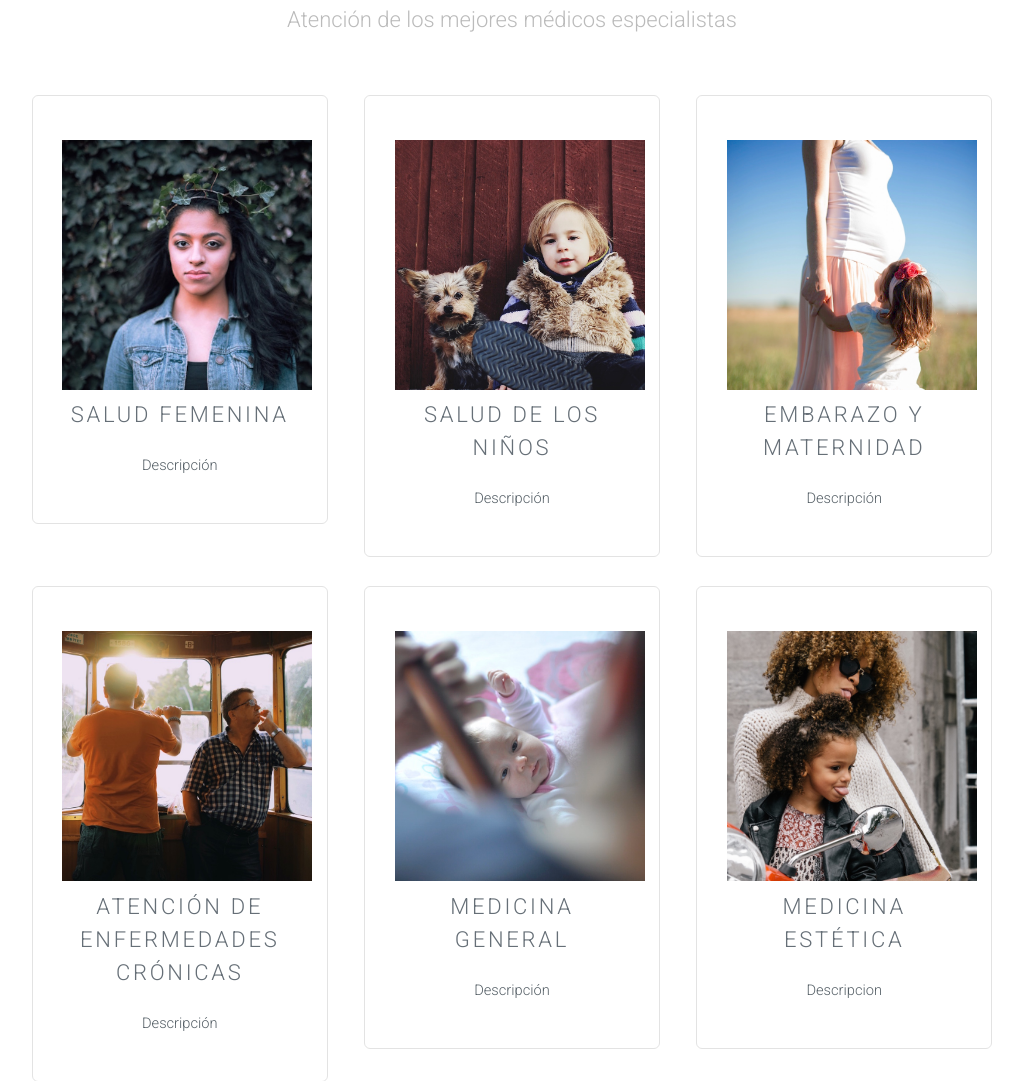
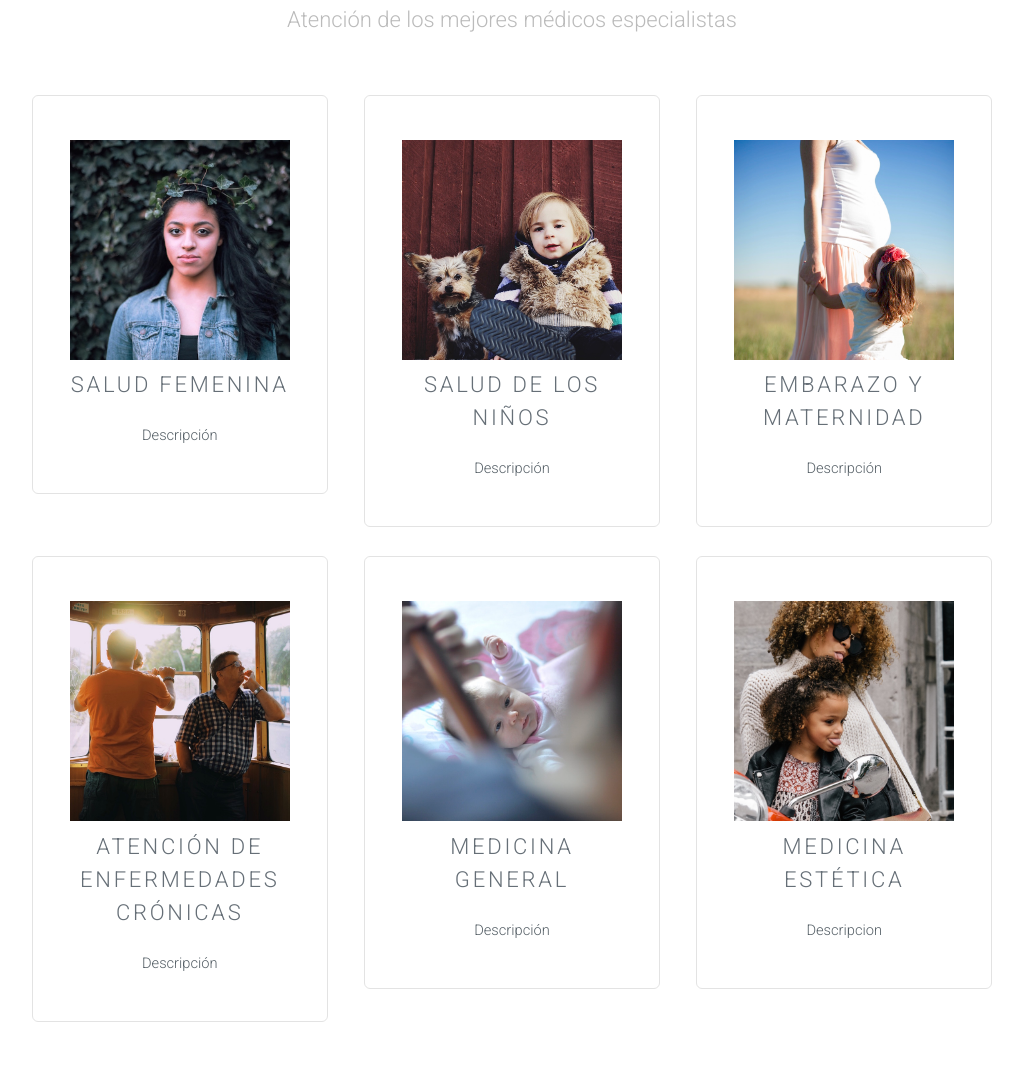
Before and after one commit to clingolgi/clingolgi.github.io, a plain HTML site: page index.html in a window 1280 px wide. Shown: the part 725-1806 px from the top of the page, without its empty margins (128-1151 px from the left). Drawn offline with Linux system fonts and the light colour scheme; some packages are replaced by stand-ins of ours.

Commit message:
Fixed pictures in services

```diff
--- a/index.html
+++ b/index.html
@@ -58,7 +58,7 @@
 			<div class="row">
 				<div class="4u">
 					<section class="special box">
-						<img src="images/lady.jpg" alt="Salud Femenina" width="250px" height="250px">
+						<img src="images/lady.jpg" alt="Salud Femenina" width="220px" height="220px">
 						<h2>Salud Femenina</h2>
 						<p> Descripción </p>
 
@@ -67,7 +67,7 @@
 				</div>
 				<div class="4u">
 					<section class="special box">
-						<img src="images/kid.jpg" alt="Salud de los Niños" width="250px" height="250px">
+						<img src="images/kid.jpg" alt="Salud de los Niños" width="220px" height="220px">
 						<h2>Salud de los Niños</h2>
 						<p> Descripción </p>
 
@@ -76,7 +76,7 @@
 				</div>
 				<div class="4u">
 					<section class="special box">
-						<img src="images/mom.jpg" alt="Maternidad" width="250px" height="250px">
+						<img src="images/mom.jpg" alt="Maternidad" width="220px" height="220px">
 						<h2>Embarazo y maternidad</h2>
 						<p> Descripción </p>
 
@@ -90,7 +90,7 @@
 			<div class="row">
 				<div class="4u">
 					<section class="special box">
-						<img src="images/oldermen.jpg" alt="Enfermedaes Crónicas" width="250px" height="250px">
+						<img src="images/oldermen.jpg" alt="Enfermedaes Crónicas" width="220px" height="220px">
 						<h2>Atención de enfermedades crónicas</h2>
 						<p>Descripción</p>
 					</section>
@@ -98,7 +98,7 @@
 				</div>
 				<div class="4u">
 					<section class="special box">
-						<img src="images/people.jpg" alt="Medicina General" width="250px" height="250px">
+						<img src="images/people.jpg" alt="Medicina General" width="220px" height="220px">
 						<h2>Medicina General</h2>
 						<p>Descripción</p>
 					</section>
@@ -106,7 +106,7 @@
 				</div>
 				<div class="4u">
 					<section class="special box">
-						<img src="images/baes.jpg" alt="Medicina Estética" width="250px" height="250px">
+						<img src="images/baes.jpg" alt="Medicina Estética" width="220px" height="220px">
 						<h2>Medicina Estética</h2>
 						<p>Descripcion</p>
 					</section>
```
